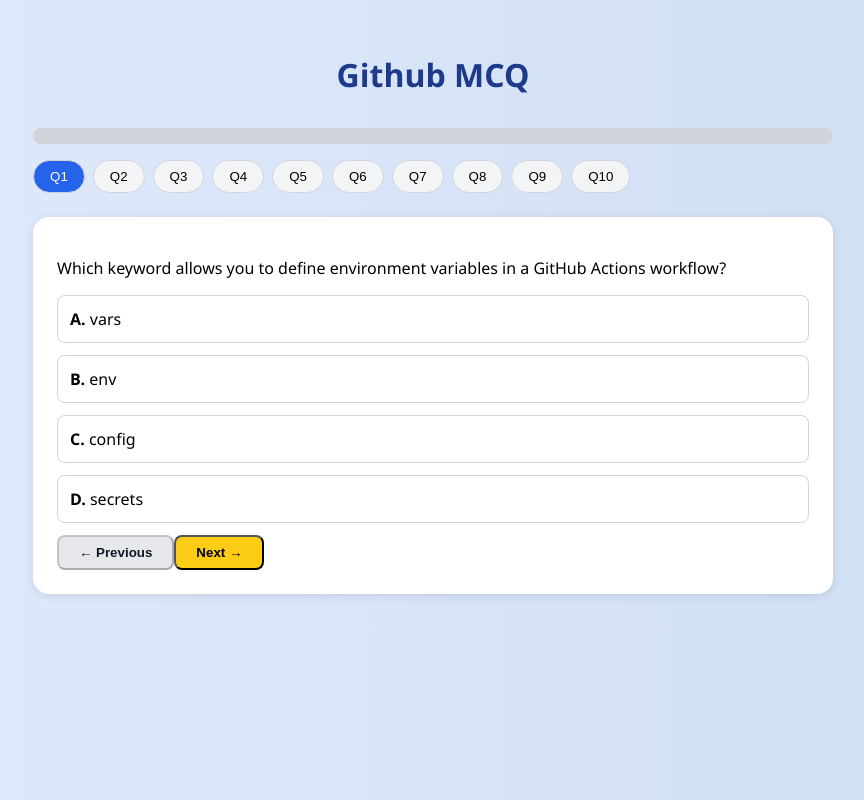
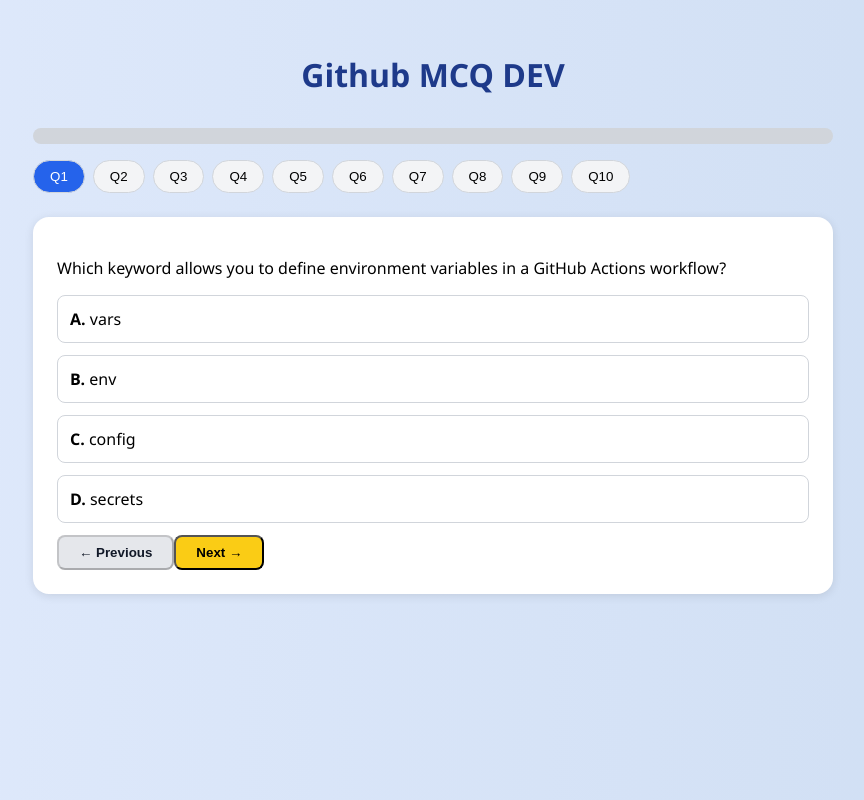
Before and after one commit to Karthikeyan-Karunakaran/mcq-application, a React (Create React App) app: page / in a window 1280 px wide. Shown: the whole page, without its empty margins (207-1071 px from the left). Built offline with nearby package versions, Linux system fonts and the light colour scheme.

Commit message:
Update App.js

```diff
--- a/src/App.js
+++ b/src/App.js
@@ -129,7 +129,7 @@
 
   return (
     <div className="container">
-      <h1 className="header">Github MCQ</h1>
+      <h1 className="header">Github MCQ DEV</h1>
 
       <div className="progress-bar">
         <div
```
